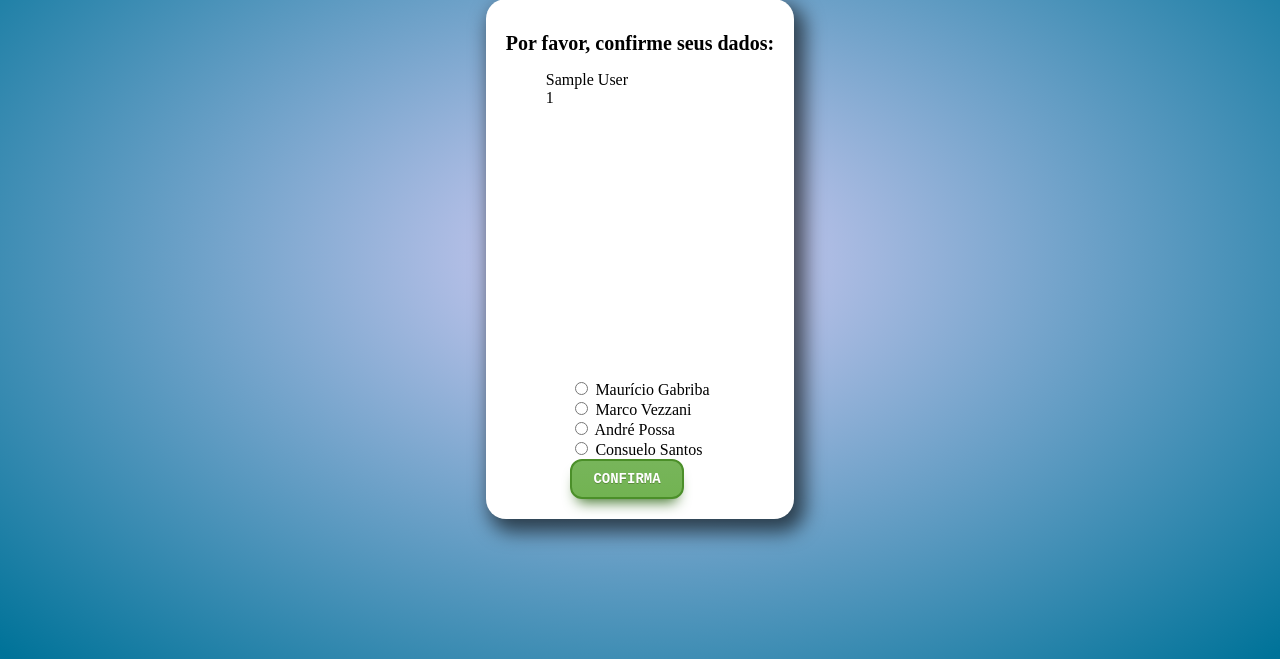
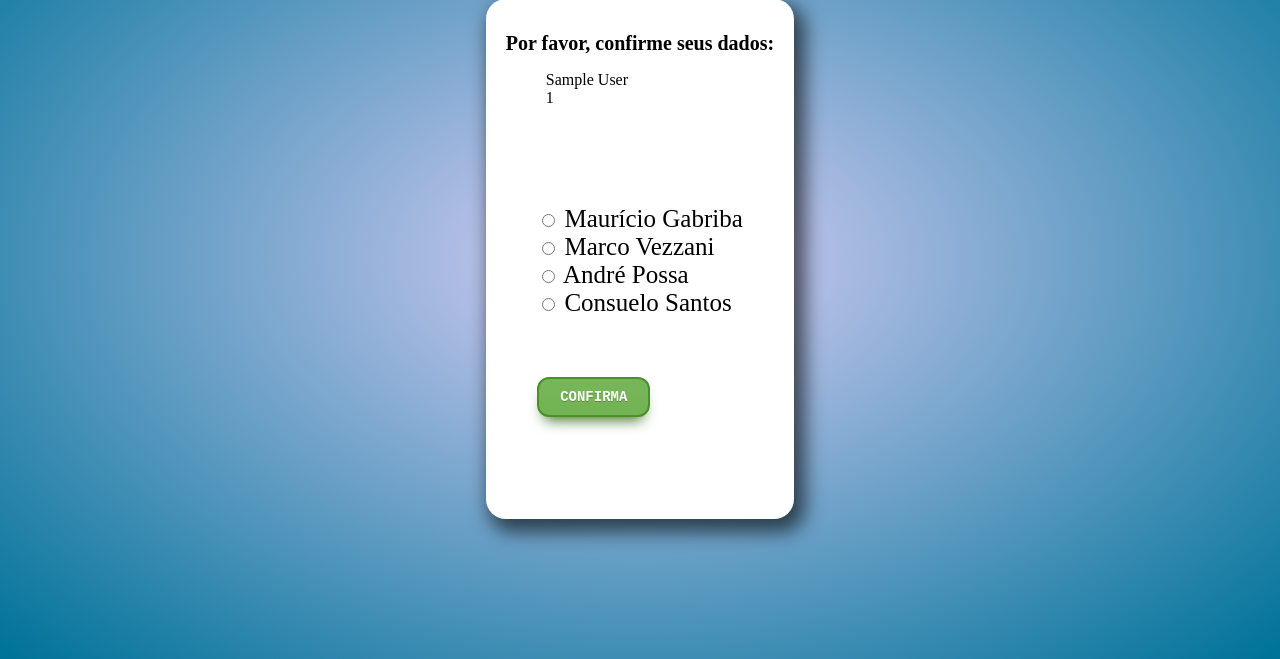
Before and after one commit to GuiiCNunes/programacaoWebIFSC, a PHP site: page /votacao.php in a window 1280 px wide. Shown: the part 141-800 px from the top of the page. Run offline with PHP 8.4, Linux system fonts and the light colour scheme; the visitor is signed in with stand-in values (Sample User, id 1).

Commit message:
Layout Trabalho Final

```diff
--- a/TRABALHO FINAL/layout.css
+++ b/TRABALHO FINAL/layout.css
@@ -90,6 +90,7 @@ tr:nth-child(even) {
 	padding:10px 21px;
 	text-decoration:none;
 	text-shadow:0px 1px 0px #5b8a3c;
+  margin-top: 60px;
 }
 .confirma:hover {
 	background:linear-gradient(to bottom, #72b352 5%, #77b55a 100%);
@@ -150,3 +151,7 @@ tr:nth-child(even) {
 	position:relative;
 	top:1px;
 }
+
+.candidados {
+  font-size: 25px;
+}
--- a/TRABALHO FINAL/votacao.php
+++ b/TRABALHO FINAL/votacao.php
@@ -14,7 +14,7 @@
           </ul>
         </div> <!-- Maurício Gabriba, Marco Vezzani, André Possa e Consuelo Santos -->
         <?php if($_SESSION['status'] == 'nao') {?>
-        <div class="">
+        <div class="candidados">
           <form class="" action="computaVoto.php" method="post">
             <input type="radio" name="candidato" value="1" required> Maurício Gabriba <br>
             <input type="radio" name="candidato" value="2"> Marco Vezzani <br>
@@ -29,6 +29,8 @@
           <input type="button" name="btn_sair" value="Sair" onclick="location.href='sair.php'">
         </div>
       <?php } ?>
+      <div class="">
+      </div>
       </main>
   <?php } else {
     $_SESSION['ErroRestrito'] = "Você precisa ser um eleitor cadastrado.";
```
